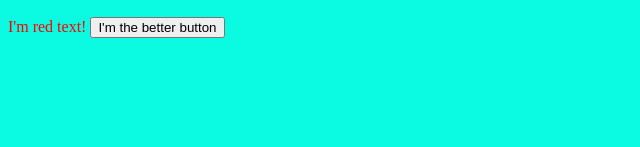
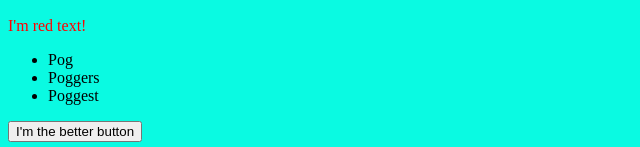
Before and after one commit to Juan-123-bean-Tino/Programming.exe, a plain HTML site: page index.html in a window 1280 px wide. Shown: the part 1129-1276 px from the top of the page, without its empty margins (0-640 px from the left). Before the commit the page ends 1175 px from the top, so only its background shows below. Drawn offline with Linux system fonts and the light colour scheme.

Commit message:
Update index.html

```diff
--- a/index.html
+++ b/index.html
@@ -13,6 +13,11 @@
   <p><iframe width="560" height="315" src="https://www.youtube.com/embed/bKohLBjZZ6Y" frameborder="0" allow="accelerometer; autoplay; clipboard-write; encrypted-media; gyroscope; picture-in-picture" allowfullscreen></iframe></p>
   <font color="red">I'm red text!</font>
   <body bgcolor="0afae2">
+   <ul>
+  <li>Pog</li>
+  <li>Poggers</li>
+  <li>Poggest</li>
+</ul>
    <button>I'm the better button</button>
  </body>
 </html>
```
